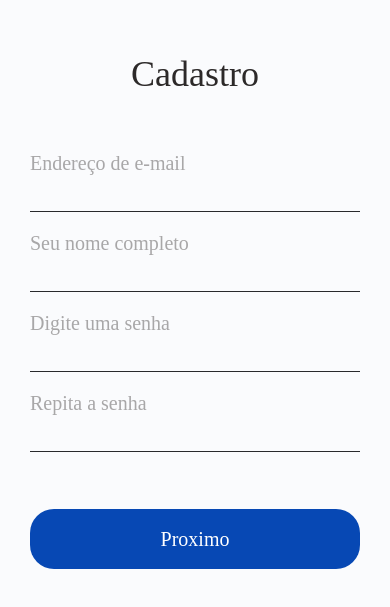
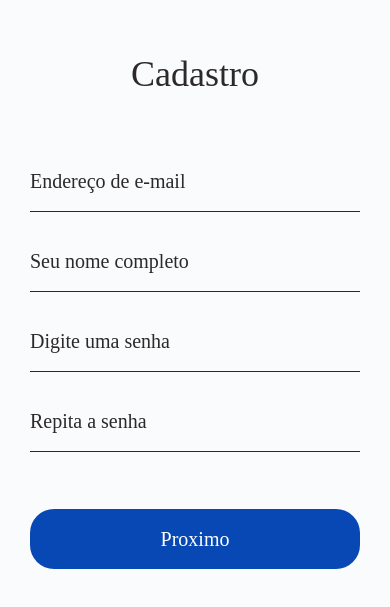
Before and after one commit to w-reis/postex-mobile, a React Native app: screen /SignIn in a window 390 px wide. Shown: the part 103-710 px from the top of the page. Built offline with nearby package versions, Linux system fonts and the light colour scheme.

Commit message:
fix input props

```diff
--- a/src/components/Input/index.tsx
+++ b/src/components/Input/index.tsx
@@ -1,16 +1,15 @@
 import React from 'react';
-import { TextInputAndroidProps } from 'react-native';
+import { TextInputProps } from 'react-native';
 
-import { Container, MyInput } from './styles';
+import { Container, TextInput } from './styles';
 
-interface InputProps extends TextInputAndroidProps {
-  placeholder: string;
-  secureTextEntry?: boolean;
+interface InputProps extends TextInputProps {
+  name: string;
 }
 
 const Input: React.FC<InputProps> = ({ ...rest }) => (
   <Container>
-    <MyInput placeholderTextColor="#A8A7A8" {...rest} />
+    <TextInput {...rest} />
   </Container>
 );
 
--- a/src/components/Input/styles.ts
+++ b/src/components/Input/styles.ts
@@ -8,7 +8,8 @@ export const Container = styled.View`
   margin: 10px 0;
 `;
 
-export const MyInput = styled.TextInput`
+export const TextInput = styled.TextInput`
+  flex: 1;
   font-family: 'Roboto-Medium';
   font-size: 20px;
   color: #2c2929;
```
